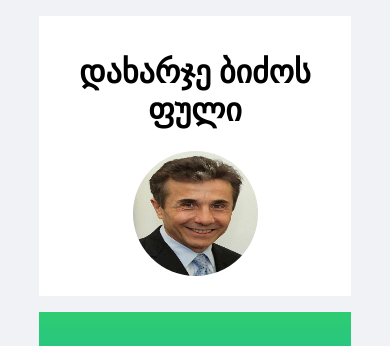
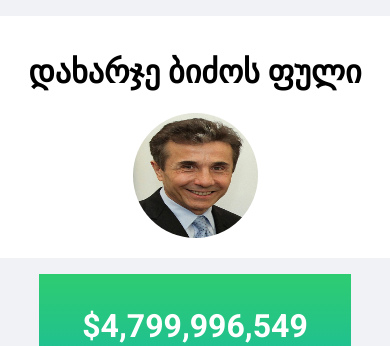
Before and after one commit to Vashakmadze/spendbidzinasmoney, a React (Create React App) app: page / in a window 390 px wide. Shown: the top 346 px of the page. Built offline with nearby package versions, Linux system fonts and the light colour scheme.

Commit message:
Optimized for mobile devices

```diff
--- a/src/components/Header/Header.css
+++ b/src/components/Header/Header.css
@@ -4,6 +4,12 @@
     background-color: white;
     padding: 1rem 0;
 }
+
+@media only screen and (max-width: 1000px) {
+    .Header {
+        width: 100%;
+    }
+  }
 
 .img-wrapper {
     border-radius: 50%;
```
